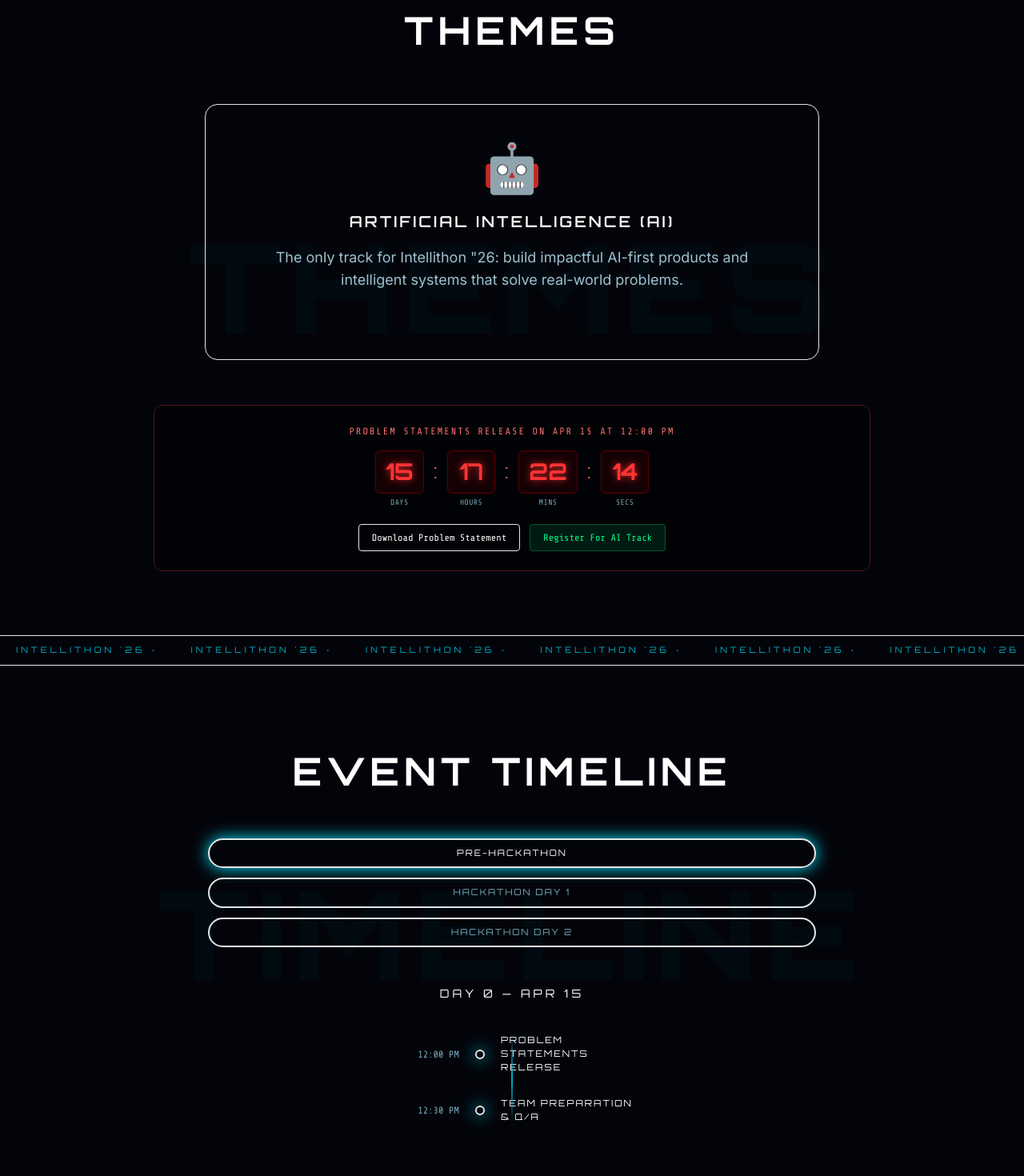
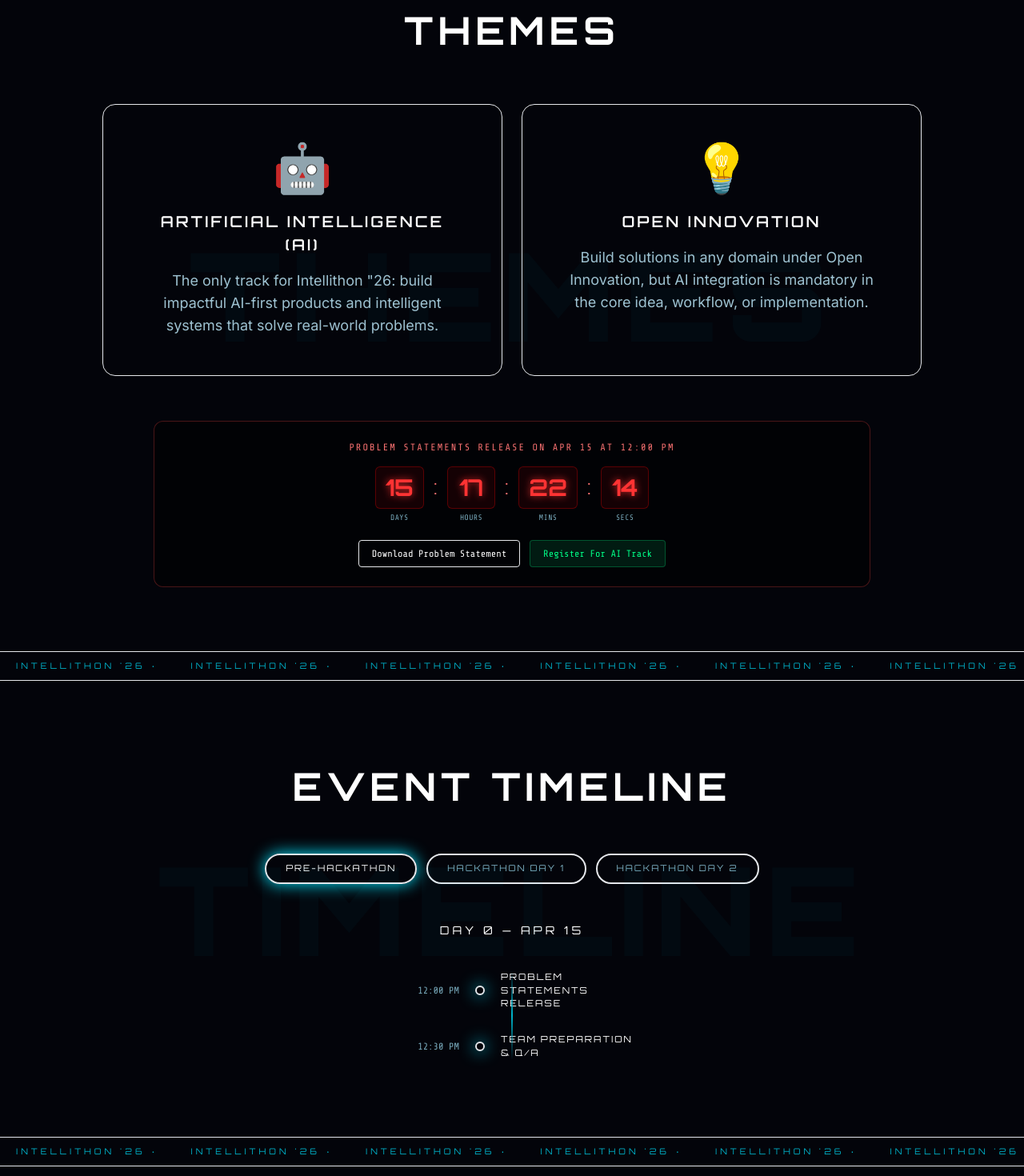
Before and after one commit to Nishant28-sh/Intellithon-26, a React (Vite) app: page / in a window 1280 px wide. Shown: the part 1640-3110 px from the top of the page at 80% size. Built offline with nearby package versions, Linux system fonts and the light colour scheme.

Commit message:
Add Open Innovation theme and refine timeline/team updates

```diff
--- a/src/components/Team.jsx
+++ b/src/components/Team.jsx
@@ -8,7 +8,7 @@ const GROUPS = [
   {
     title: 'CONVENORS',
     members: [
-      { name: 'Prof. (Dr.) Monika Khatkar', role: 'Convenor', emoji: '👩‍💼', image: monikaImg, imagePosition: '50% 25%', socials: { linkedin: 'https://www.linkedin.com/in/dr-monika-khatkar-81253133/' } },
+      { name: 'Dr. Monika Khatkar', role: 'Convenor', emoji: '👩‍💼', image: monikaImg, imagePosition: '50% 25%', socials: { linkedin: 'https://www.linkedin.com/in/dr-monika-khatkar-81253133/' } },
       { name: 'Dr. Amar Saraswat', role: 'Convenor', emoji: '👨‍💼', image: amarSirImg, imagePosition: '58% center', socials: { linkedin: 'https://www.linkedin.com/in/dr-amar-saraswat-b67453188/' } },
     ],
   },
--- a/src/components/Themes.jsx
+++ b/src/components/Themes.jsx
@@ -4,6 +4,7 @@ import Marquee from './Marquee'
 
 const themes = [
   { icon: '🤖', title: 'Artificial Intelligence (AI)', desc: 'The only track for Intellithon \"26: build impactful AI-first products and intelligent systems that solve real-world problems.' },
+  { icon: '💡', title: 'Open Innovation', desc: 'Build solutions in any domain under Open Innovation, but AI integration is mandatory in the core idea, workflow, or implementation.' },
 ]
 
 function useCountdown(target) {
@@ -47,7 +48,7 @@ export default function Themes() {
         </motion.h2>
 
         {/* Theme Cards */}
-        <div className="flex justify-center mb-10 sm:mb-14">
+        <div className="flex flex-wrap justify-center gap-6 mb-10 sm:mb-14">
           {themes.map((t, i) => (
             <motion.div
               key={t.title}
@@ -61,7 +62,7 @@ export default function Themes() {
                 boxShadow: '0 12px 40px rgba(0,229,255,0.15)',
                 transition: { duration: 0.2 },
               }}
-              className="relative w-full max-w-3xl min-h-[260px] sm:min-h-[320px] bg-cyan-DEFAULT/[0.04] border border-cyan-DEFAULT/25 rounded-2xl p-6 sm:p-12 text-center cursor-default overflow-hidden group"
+              className="relative w-full max-w-3xl lg:max-w-[calc(50%-0.75rem)] min-h-[260px] sm:min-h-[320px] bg-cyan-DEFAULT/[0.04] border border-cyan-DEFAULT/25 rounded-2xl p-6 sm:p-12 text-center cursor-default overflow-hidden group"
             >
               {/* Hover radial glow */}
               <div className="absolute inset-0 bg-card-radial opacity-0 group-hover:opacity-100 transition-opacity duration-300 pointer-events-none" />
--- a/src/components/Timeline.jsx
+++ b/src/components/Timeline.jsx
@@ -22,9 +22,9 @@ const days = [
     id: 3, label: 'HACKATHON DAY 2', date: 'DAY 2 — APR 17',
     events: [
       { time: '09:30 AM', event: 'ROUND 2 OFFLINE HACKING CONTINUES' },
-      { time: '12:00 PM', event: 'COMPLETED PROJECT SHOWCASE' },
-      { time: '02:00 PM', event: 'JUDGEMENT DAY & FINAL EVALUATION' },
-      { time: '04:00 PM', event: 'WINNER ANNOUNCEMENT & CLOSING' },
+      { time: '10:30 PM', event: 'COMPLETED PROJECT SHOWCASE' },
+      { time: '11:00 PM', event: 'JUDGEMENT DAY & FINAL EVALUATION' },
+      { time: '03:30 PM', event: 'WINNER ANNOUNCEMENT & CLOSING' },
     ],
   },
 ]
@@ -55,7 +55,7 @@ export default function Timeline() {
               onClick={() => setActive(d.id)}
               whileHover={{ scale: 1.04 }}
               whileTap={{ scale: 0.97 }}
-              className={`w-full min-w-0 font-orbitron text-[0.56rem] sm:text-[0.68rem] tracking-[1px] sm:tracking-[2px] uppercase px-2 sm:px-6 py-2.5 rounded-full border-2 transition-all duration-300 cursor-pointer leading-tight whitespace-normal text-center
+              className={`w-full sm:w-auto min-w-0 font-orbitron text-[0.56rem] sm:text-[0.68rem] tracking-[1px] sm:tracking-[2px] uppercase px-2 sm:px-6 py-2.5 rounded-full border-2 transition-all duration-300 cursor-pointer leading-tight whitespace-normal sm:whitespace-nowrap text-center
                 ${active === d.id
                   ? 'border-cyan-DEFAULT text-cyan-DEFAULT bg-cyan-DEFAULT/8 shadow-cyan'
                   : 'border-cyan-DEFAULT/20 text-[#7aacbe] hover:border-cyan-DEFAULT/50 hover:text-cyan-DEFAULT'}`}
```
